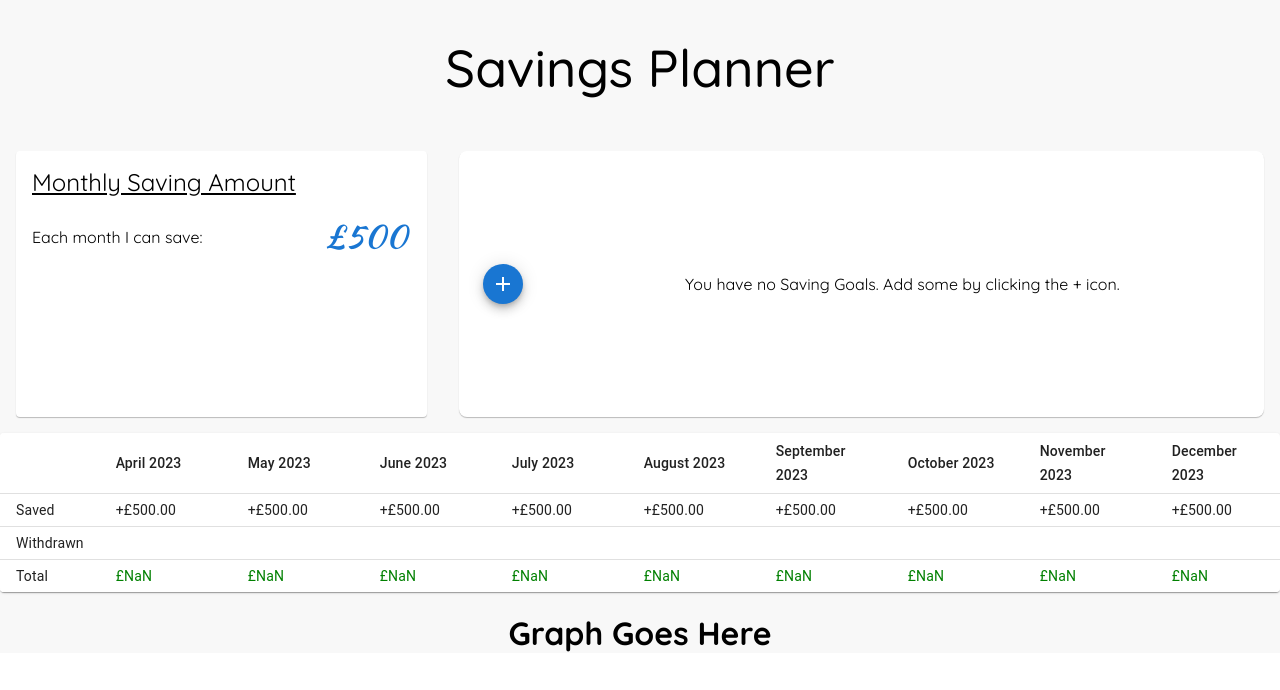
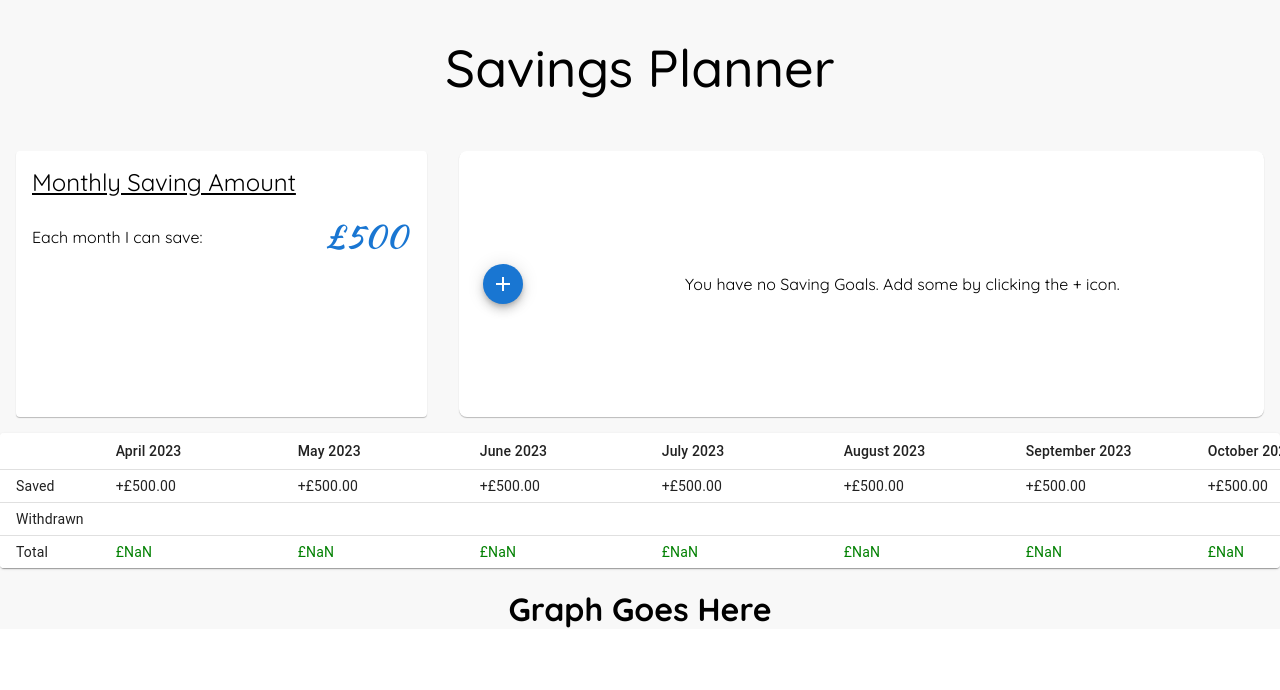
Before and after one commit to AKP-13/savings-planner, a React (Create React App) app: page / in a window 1280 px wide. Shown: the top 690 px of the page. Built offline with nearby package versions, Linux system fonts and the light colour scheme.

Commit message:
Styling tweaks

```diff
--- a/src/savingsProjections/SavingsProjectionsTable.js
+++ b/src/savingsProjections/SavingsProjectionsTable.js
@@ -34,7 +34,7 @@ export default function SavingsProjectionsTable({ tableData }) {
           <TableRow>
             <StickyCell />
             {tableData.map(({ month }) => (
-              <TableCell key={month} sx={{ minWidth: '100px' }}>
+              <TableCell key={month} sx={{ minWidth: '150px' }}>
                 {month}
               </TableCell>
             ))}
@@ -56,11 +56,12 @@ export default function SavingsProjectionsTable({ tableData }) {
             </StickyCell>
             {tableData.map(({ month, savingGoals }) => (
               // Mapping over the months
-              <TableCell key={`${month}-withdrawn`}>
+              <TableCell key={`${month}-withdrawn`} sx={{ verticalAlign: 'baseline' }}>
                 {savingGoals.map(({ itemToSaveFor, itemAmount }) => (
                   // Mapping over the savingGoals in the month
-                  <p key={`${itemToSaveFor}-${itemAmount}`}>
-                    {`-${formattedCurrency.format(itemAmount)}, ${itemToSaveFor}`}
+                  <p key={`${itemToSaveFor}-${itemAmount}`} style={{ margin: '0' }}>
+                    {`-${formattedCurrency.format(itemAmount)}`}{' '}
+                    <span style={{ color: 'grey' }}>{`, ${itemToSaveFor}`}</span>
                   </p>
                 ))}
               </TableCell>
```
